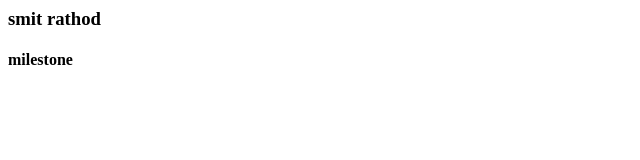
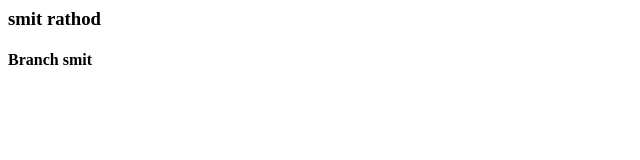
Before and after one commit to smit731/git-practical, a plain HTML site: page index.html in a window 1280 px wide. Shown: the full height of the page, 0-640 px from the left. Drawn offline with Linux system fonts and the light colour scheme.

Commit message:
smit branch created

```diff
--- a/index.html
+++ b/index.html
@@ -1,2 +1,2 @@
 <h3>smit rathod</h3>
-<h4>milestone</h4>
+<h4>Branch smit</h4>
```
Also changed, not shown: names.txt (added).
